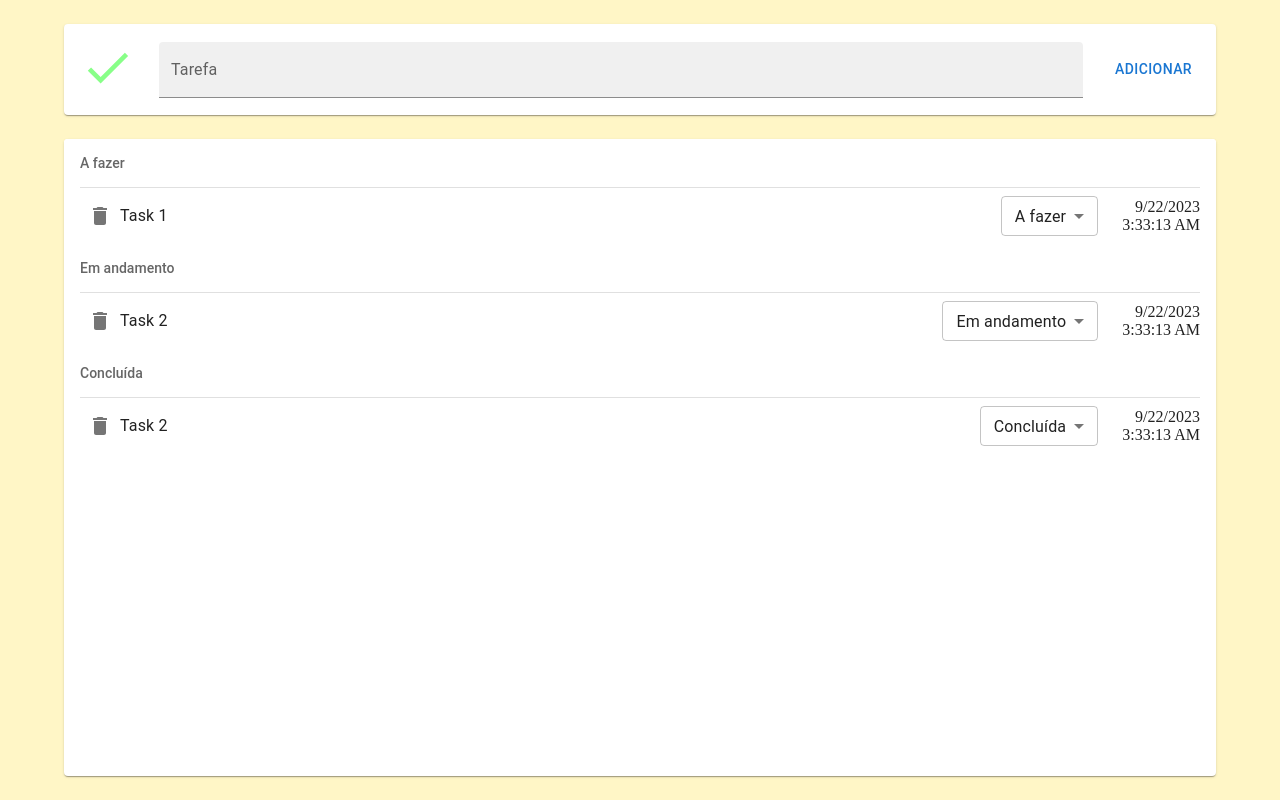
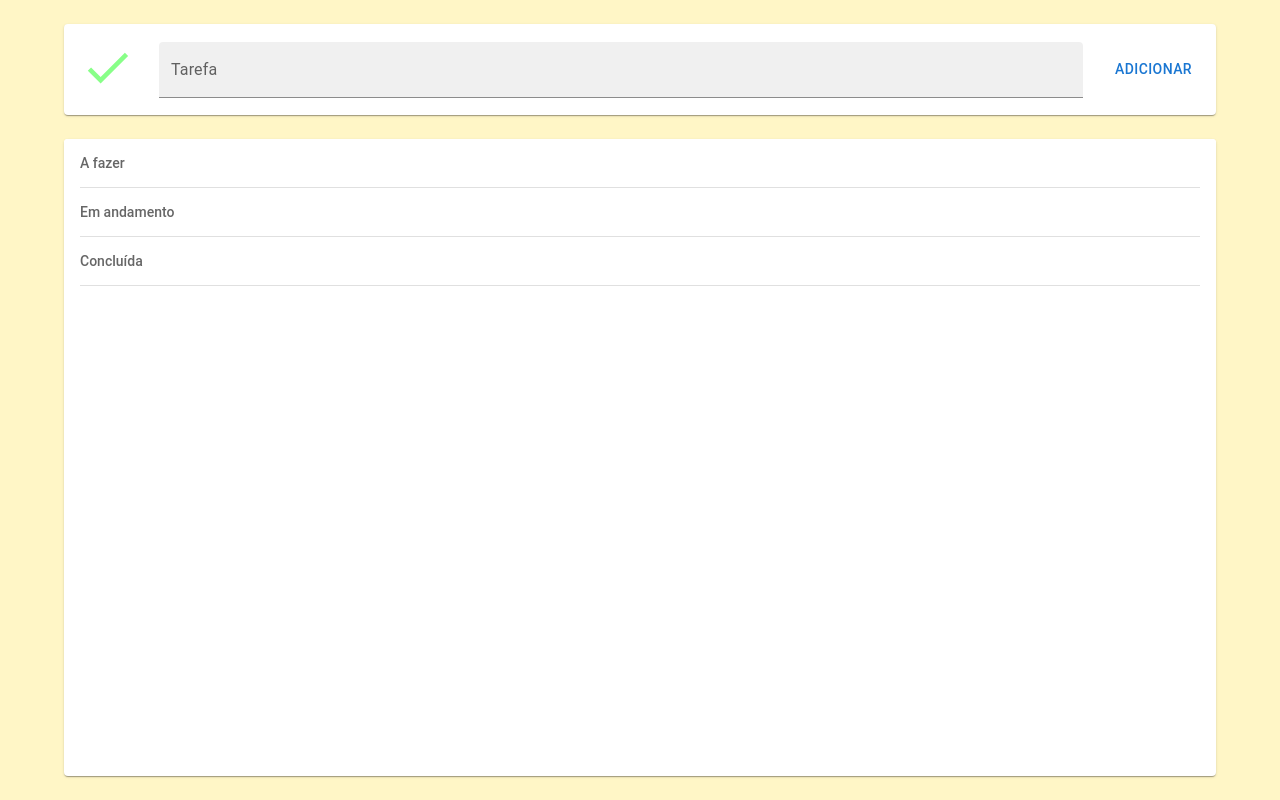
Before and after one commit to GustavoFLuz/lista-de-tarefas, a React (Vite) app: page / in a window 1280 px wide. Built offline with nearby package versions, Linux system fonts and the light colour scheme.

Commit message:
Correção de bug no carregamento das tarefas

```diff
--- a/src/contexts/Tasks.tsx
+++ b/src/contexts/Tasks.tsx
@@ -28,8 +28,11 @@ type TaskProviderProps = {
 
 const TaskContexts = createContext<null | TaskContext>(null);
 
-export const TaskProvider: React.FC<TaskProviderProps> = ({ children, initialList }) => {
-    const [tasks, setTasks] = useState<Task[]>(initialList?initialList:[]);
+export const TaskProvider: React.FC<TaskProviderProps> = ({
+    children,
+    initialList,
+}) => {
+    const [tasks, setTasks] = useState<Task[]>(initialList ? initialList : []);
     const lastId =
         tasks.length === 0
             ? 0
@@ -66,7 +69,11 @@ export const TaskProvider: React.FC<TaskProviderProps> = ({ children, initialLis
     };
 
     useEffect(() => {
-        setTasks((prev)=>[...prev, ...getFromLocally()]);
+        setTasks((prev) => {
+            if (prev.length) return prev;
+            if (initialList) return [...initialList, ...getFromLocally()];
+            return getFromLocally();
+        });
     }, []);
 
     return (
--- a/src/main.tsx
+++ b/src/main.tsx
@@ -1,34 +1,13 @@
-import React from 'react'
-import ReactDOM from 'react-dom/client'
-import App from './App.tsx'
-import "./main.css"
-import { TaskProvider } from './contexts/Tasks.tsx'
+import React from "react";
+import ReactDOM from "react-dom/client";
+import App from "./App.tsx";
+import "./main.css";
+import { TaskProvider } from "./contexts/Tasks.tsx";
 
-ReactDOM.createRoot(document.getElementById('root')!).render(
-  <React.StrictMode>
-    <TaskProvider initialList={[
-    {
-        id: 1,
-        message: "Task 1",
-        status: "A fazer",
-        creation: new Date(),
-    },
-
-    {
-        id: 2,
-        message: "Task 2",
-        status: "Concluída",
-        creation: new Date(),
-    },
-
-    {
-        id: 3,
-        message: "Task 2",
-        status: "Em andamento",
-        creation: new Date(),
-    },
-]}>
-      <App />
-    </TaskProvider>
-  </React.StrictMode>,
-)
+ReactDOM.createRoot(document.getElementById("root")!).render(
+    <React.StrictMode>
+        <TaskProvider>
+            <App />
+        </TaskProvider>
+    </React.StrictMode>
+);
```
